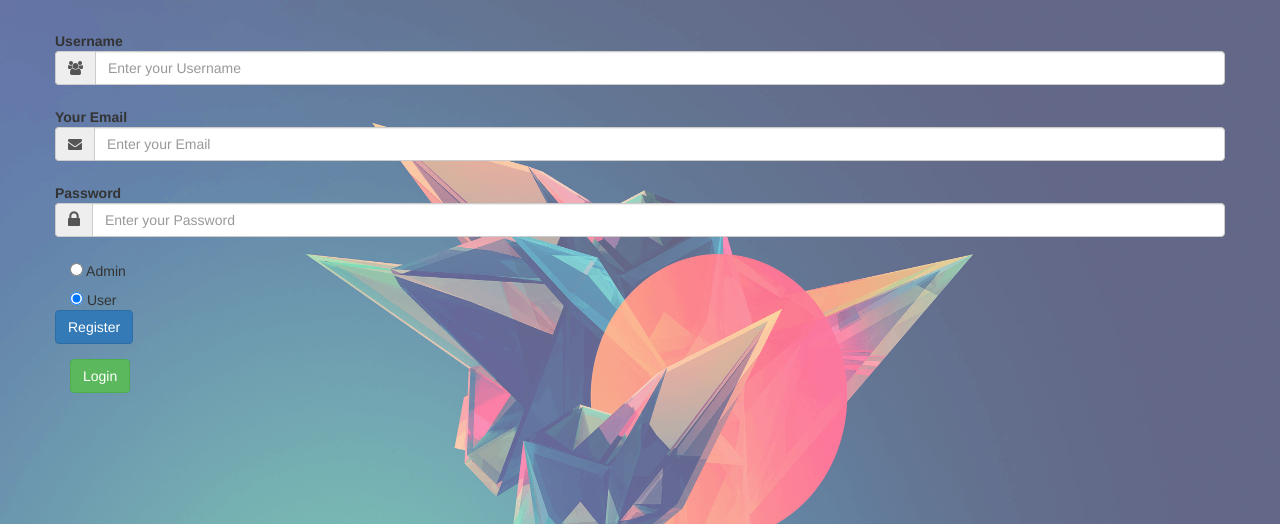
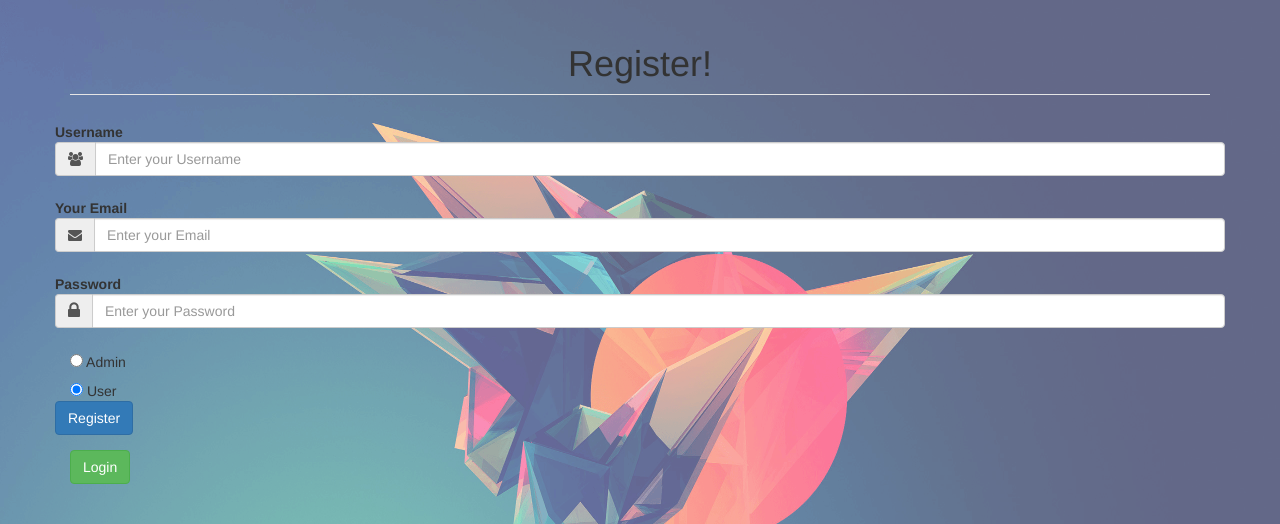
Before and after one commit to Blackmamba32/adminpanel, a PHP site: page /register.php in a window 1280 px wide. Shown: the top 524 px of the page. Run offline with PHP 8.4, Linux system fonts and the light colour scheme.

Commit message:
Register heading

```diff
--- a/register.php
+++ b/register.php
@@ -35,7 +35,9 @@ else {echo "Somthing wrong while register the user";}
 <body>
     <div class="container">
  <form class="form-horizontal" method="post" action="#">
-
+                                             <legend>
+                       <h1 class="text-center " > Register!</h1>
+                        </legend>
 
                         <div class="form-group ">
                             <label for="username" class="cols-sm-2 control-label">Username</label>
```
